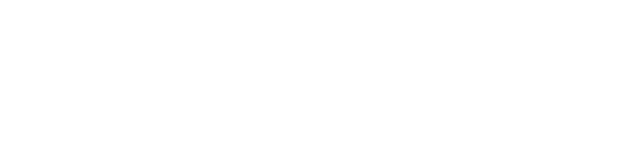
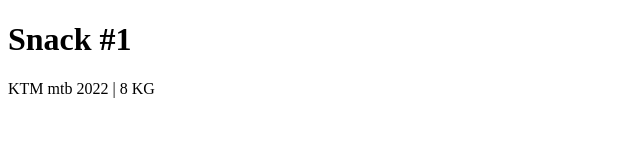
Before and after one commit to leonardo-guglielmini/js-snack-es6, a plain HTML site: page index.html in a window 1280 px wide. Shown: the whole page, without its empty margins (0-640 px from the left). Drawn offline with Linux system fonts and the light colour scheme.

Commit message:
ADD snack 01

```diff
--- a/app.js
+++ b/app.js
@@ -1 +1,42 @@
 //Snack 1
+
+function bike(name, weight) {
+    this.name = name;
+    this.weight = weight;
+}
+
+function checkBikeWeight(list) {
+    let bikeWeight;
+    let bikeWeightList = [];
+    for (let i = 0; i < list.length; i++) {
+        bikeWeight = list[i].weight;
+        bikeWeightList.push(bikeWeight);
+        //console.log(bikeWeight);
+    }
+
+    let lighter = 0;
+
+    for (let num in bikeWeightList) {
+        if (bikeWeightList[lighter] > bikeWeightList[num]) {
+            lighter = num;
+        }
+    }
+    //console.log(lighter);
+    return lighter;
+}
+
+const bikeLighter = document.getElementById("bike-lighter");
+const bikeList = [];
+
+const bike1 = new bike("KTM mtb ultra", 13);
+const bike2 = new bike("KTM mtb 2024", 11);
+const bike3 = new bike("KTM mtb 2023", 10);
+const bike4 = new bike("KTM mtb 2022", 8);
+const bike5 = new bike("KTM mtb 2021", 9);
+
+bikeList.push(bike1, bike2, bike3, bike4, bike5);
+//console.log(bikeList);
+
+const lighterBike = checkBikeWeight(bikeList);
+
+bikeLighter.innerHTML = `${bikeList[lighterBike].name} | ${bikeList[lighterBike].weight} KG`;
--- a/index.html
+++ b/index.html
@@ -6,7 +6,8 @@
     <title>Document</title>
 </head>
 <body>
-
+    <h1>Snack #1</h1>
+    <p id="bike-lighter"></p>
 
     <script src="./app.js"></script>
 </body>
```
